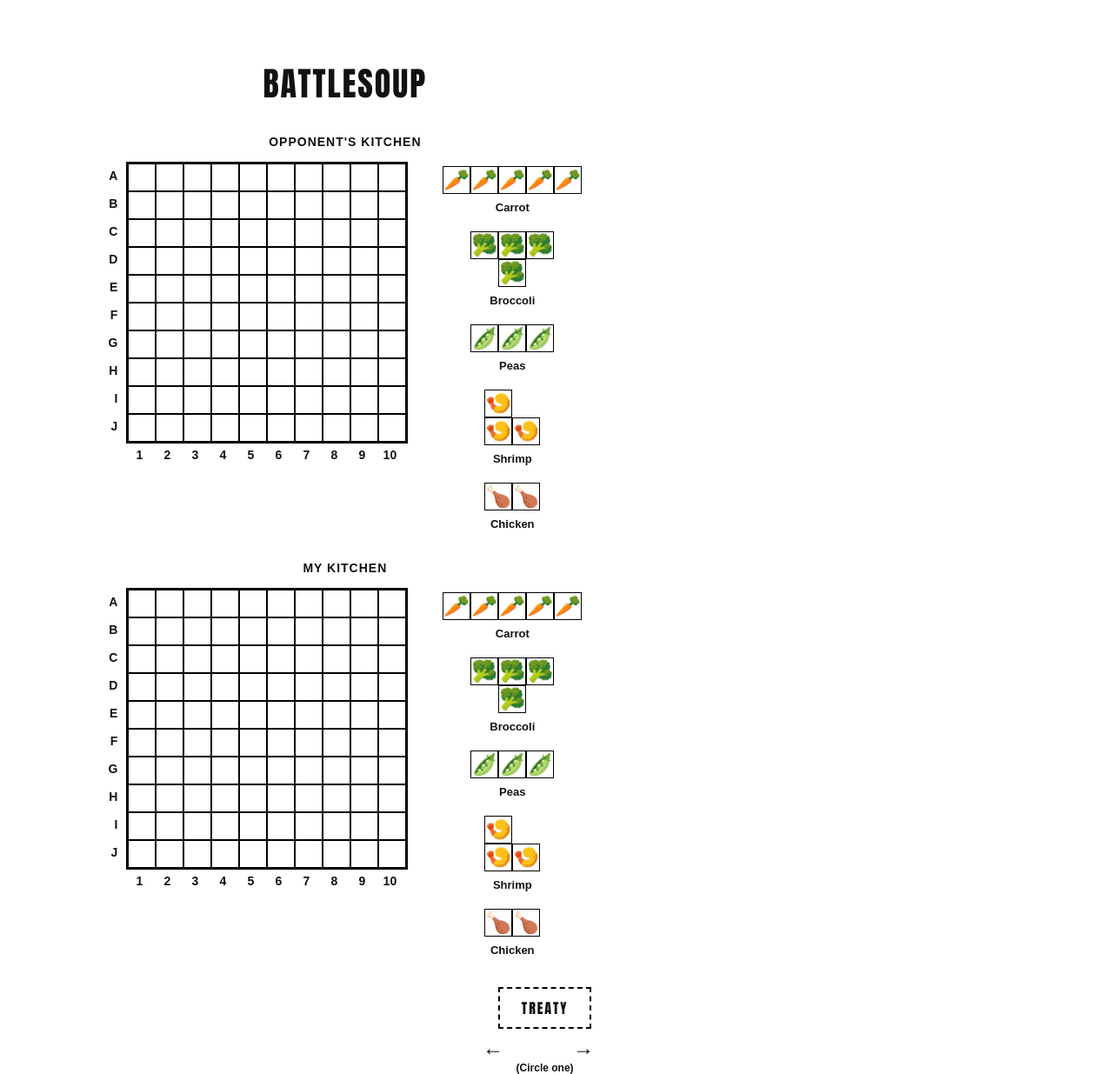
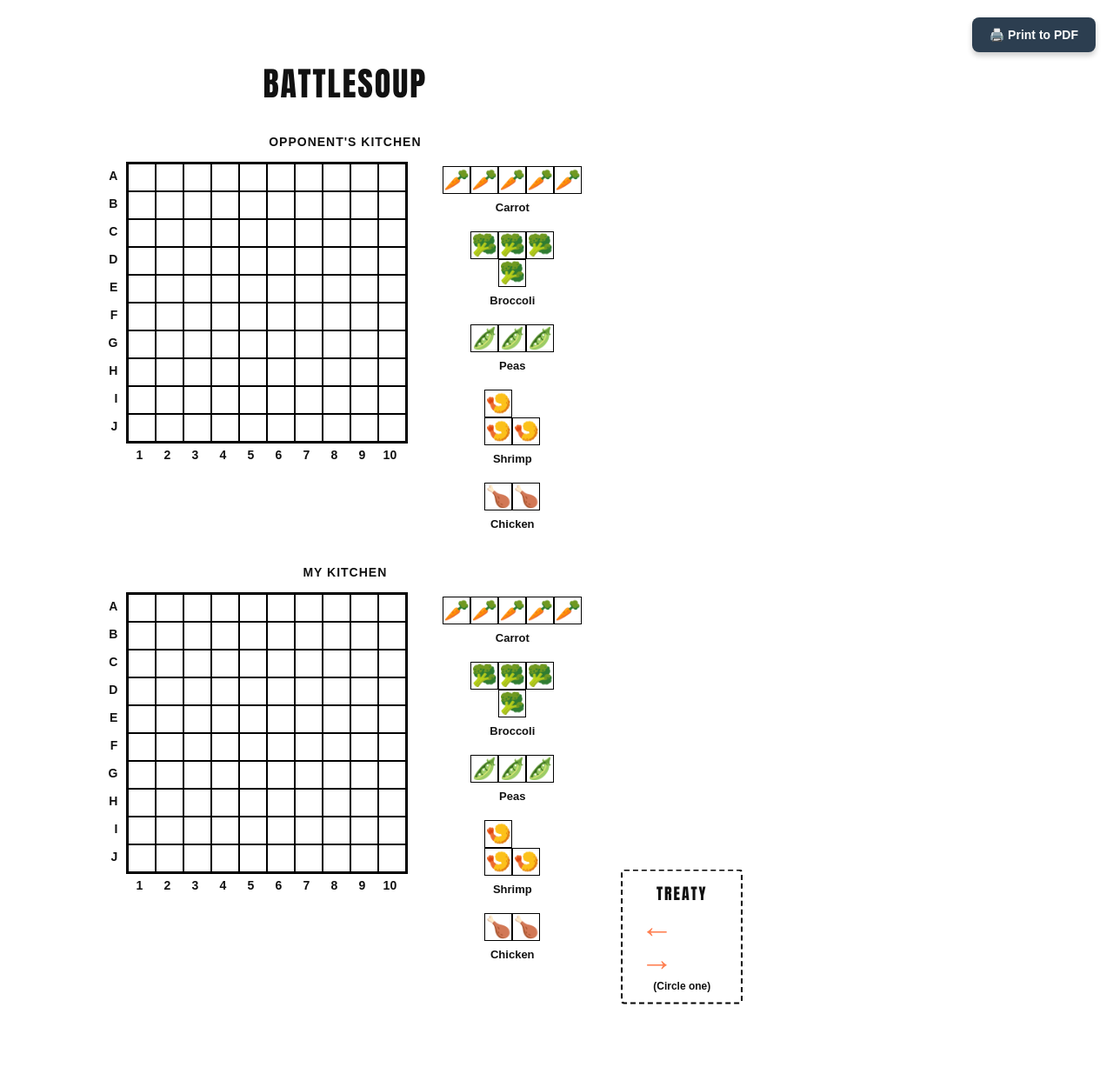
Before and after one commit to sweetfish153-oss/Battlesouppdf, a plain HTML site: page index.html in a window 1280 px wide. Shown: the whole page at 87% size. After the commit the page ends 1201 px from the top, so only its background shows below. Drawn offline with Linux system fonts and the light colour scheme; a web font is replaced by a local one.

Commit message:
Update index.html

```diff
--- a/index.html
+++ b/index.html
@@ -44,7 +44,7 @@
             color: #111;
             /* Ukuran presisi A4 */
             width: 210mm;
-            height: 297mm;
+            min-height: 297mm;
             display: flex;
             flex-direction: column;
             align-items: center;
@@ -59,6 +59,7 @@
             display: flex;
             flex-direction: column;
             align-items: center;
+            position: relative;
         }
 
         h1 {
@@ -77,7 +78,7 @@
             display: flex;
             flex-direction: column;
             align-items: center;
-            margin-bottom: 35px;
+            margin-bottom: 40px;
         }
 
         .board-title {
@@ -196,31 +197,43 @@
             grid-template-rows: repeat(2, 32px);
         }
 
-        /* Area Treaty di Kanan Bawah */
-        .treaty-wrapper {
-            margin-top: auto; /* Mendorong box ini ke posisi paling bawah yang tersisa */
-            align-self: flex-end; /* Memposisikan box di sebelah kanan */
+        /* Area Treaty di Kanan Chicken */
+        .chicken-container {
+            position: relative; /* Menjadi anchor untuk absolute positioning kotak treaty */
+        }
+
+        .treaty-box {
+            position: absolute;
+            left: 100%;
+            top: 50%;
+            transform: translateY(-50%);
+            margin-left: 45px; /* Jarak antara Chicken dan kotak Treaty */
+
+            /* Desain Kotak Dashed */
+            border: 2px dashed #000;
+            padding: 12px 20px;
             display: flex;
             flex-direction: column;
             align-items: center;
-            margin-right: 20px;
-            margin-bottom: 20px;
+            justify-content: center;
+            min-width: 140px;
+            border-radius: 4px;
         }
 
         .treaty-cutout {
-            border: 2px dashed #000;
-            padding: 10px 25px;
-            font-size: 16px;
-            font-family: 'Sekuya', 'Impact', sans-serif; /* Menggunakan gaya title */
+            font-size: 18px;
+            font-family: 'Sekuya', 'Impact', sans-serif;
             letter-spacing: 2px;
-            margin-bottom: 8px;
+            margin-bottom: 5px;
         }
 
         .treaty-arrows {
-            font-size: 24px;
+            color: coral; /* Warna Coral */
+            font-size: 38px; /* Panah Lebih Besar */
             font-weight: bold;
-            letter-spacing: 15px;
-            margin-bottom: 2px;
+            letter-spacing: 10px;
+            line-height: 1;
+            margin-bottom: 5px;
         }
 
         .treaty-note {
@@ -228,9 +241,41 @@
             font-weight: 600;
         }
 
+        /* Tombol Print (Sembunyi saat cetak) */
+        .print-btn {
+            position: fixed;
+            top: 20px;
+            right: 20px;
+            background-color: #2c3e50;
+            color: #fff;
+            border: none;
+            padding: 12px 20px;
+            font-size: 14px;
+            font-family: inherit;
+            font-weight: bold;
+            border-radius: 8px;
+            cursor: pointer;
+            box-shadow: 0 4px 6px rgba(0,0,0,0.2);
+            transition: background 0.2s;
+            z-index: 1000;
+        }
+
+        .print-btn:hover {
+            background-color: #1a252f;
+        }
+
+        @media print {
+            .print-btn {
+                display: none !important;
+            }
+        }
+
     </style>
 </head>
 <body>
+
+<!-- Tombol Print PDF -->
+<button class="print-btn" onclick="window.print()">🖨️ Print to PDF</button>
 
 <div class="container">
     <h1>BATTLESOUP</h1>
@@ -346,22 +391,23 @@
                     </div>
                     <div class="item-label">Shrimp</div>
                 </div>
-                <!-- Chicken -->
-                <div class="legend-item">
+
+                <!-- Chicken + TREATY Box -->
+                <div class="legend-item chicken-container">
                     <div class="shape chicken-shape">
                         <div class="s-box">🍗</div><div class="s-box">🍗</div>
                     </div>
                     <div class="item-label">Chicken</div>
+
+                    <!-- Kotak Treaty di kanan Chicken (Bawah) -->
+                    <div class="treaty-box">
+                        <div class="treaty-cutout">TREATY</div>
+                        <div class="treaty-arrows">&larr; &nbsp; &rarr;</div>
+                        <div class="treaty-note">(Circle one)</div>
+                    </div>
                 </div>
             </div>
         </div>
-    </div>
-
-    <!-- TREATY Section di Kanan Bawah -->
-    <div class="treaty-wrapper">
-        <div class="treaty-cutout">TREATY</div>
-        <div class="treaty-arrows">← &nbsp; →</div>
-        <div class="treaty-note">(Circle one)</div>
     </div>
 
 </div>
```
